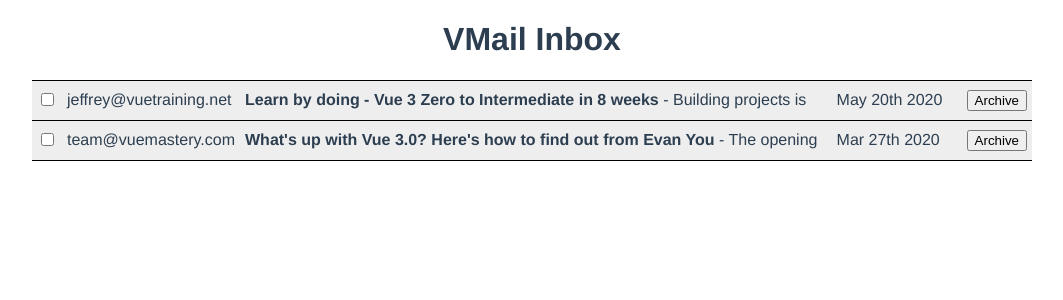
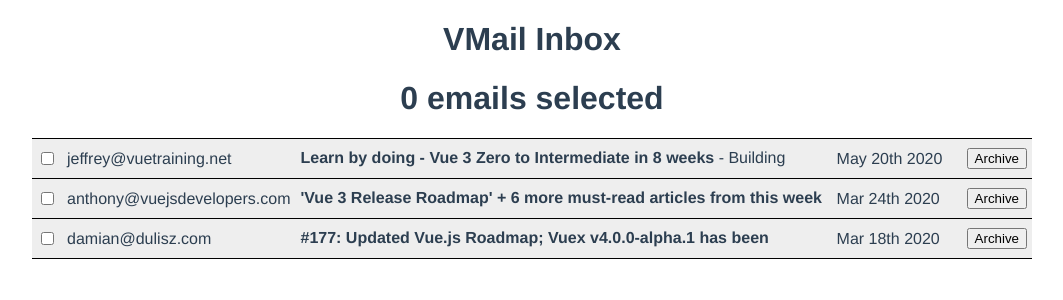
Before and after one commit to wjen/squirrelmail-vue, a Vue app: page / in a window 1280 px wide. Shown: the top 300 px of the page, without its empty margins (108-1171 px from the left). Built offline with nearby package versions, Linux system fonts and the light colour scheme; data requests are answered from the project's data file.

Commit message:
set up buttons for email and functionality

```diff
--- a/db.json
+++ b/db.json
@@ -6,8 +6,8 @@
       "subject": "What's up with Vue 3.0? Here's how to find out from Evan You",
       "body": "The opening keynote of VueConf US this year was Evan You (the creator of Vue), giving his State of the Vuenion address. He walked us through the journey of getting Vue 3 from a prototype to a reality the past year. He also dove into Vue's overall growth in the community.",
       "sentAt": "2020-03-27T18:25:43.511Z",
-      "archived": false,
-      "read": true,
+      "archived": true,
+      "read": false,
       "archive": true
     },
     {
@@ -26,7 +26,7 @@
       "subject": "#177: Updated Vue.js Roadmap; Vuex v4.0.0-alpha.1 has been released; Kia King Ishii join the core team; Nuxt v2.12 released; Videos from Vue.js Amsterdam 2020 are here!",
       "body": "First of all, lets congratulate Kia King Ishii on joining the Vue.js core team! 🎉 He has been doing an incredible job building vuex-orm and will now focus on working on the next versions of Vuex.\n\nSpeaking of which – Vuex v4.0.0-alpha.1 has just been released! This is the version of Vuex that will work with Vue 3.0 but keep the familiar API you know from the current version.",
       "sentAt": "2020-03-18T18:25:43.511Z",
-      "archived": true,
+      "archived": false,
       "read": true,
       "archive": true
     },
@@ -36,7 +36,7 @@
       "subject": "'Vue 3 Release Roadmap' + 6 more must-read articles from this week",
       "body": "Newsletter Issue #161",
       "sentAt": "2020-03-24T18:25:43.511Z",
-      "archived": true,
+      "archived": false,
       "read": true
     }
   ]
--- a/src/components/MailTable.vue
+++ b/src/components/MailTable.vue
@@ -1,42 +1,61 @@
 <template>
+  <h1>{{ emailSelection.emails.size }} emails selected</h1>
   <table class="mail-table">
     <tbody>
       <tr
         v-for="email in unarchivedEmails"
         :key="email.id"
         :class="['clickable', email.read ? 'read' : '']"
-        @click="openEmail(email)"
       >
         <td>
-          <input type="checkbox" />
+          <input
+            type="checkbox"
+            @click="emailSelection.toggle(email)"
+            :selected="emailSelection.emails.has(email)"
+          />
         </td>
-        <td>{{ email.from }}</td>
-        <td>
+        <td @click="openEmail(email)">{{ email.from }}</td>
+        <td @click="openEmail(email)">
           <p>
             <strong>{{ email.subject }}</strong> - {{ email.body }}
           </p>
         </td>
-        <td class="date">{{ format(new Date(email.sentAt), "MMM do yyyy") }}</td>
+        <td class="date" @click="openEmail(email)">
+          {{ format(new Date(email.sentAt), "MMM do yyyy") }}
+        </td>
         <td><button @click="archiveEmail(email)">Archive</button></td>
       </tr>
     </tbody>
   </table>
   <ModalView v-if="openedEmail" @closeModal="openedEmail = null">
-    <MailView v-if="openedEmail" :email="openedEmail" />
+    <MailView v-if="openedEmail" :email="openedEmail" @changeEmail="changeEmail" />
   </ModalView>
 </template>
 
 <script>
 import { format } from "date-fns";
-import { ref } from "vue";
+import { ref, reactive } from "vue";
 import axios from "axios";
 import MailView from "@/components/MailView.vue";
 import ModalView from "@/components/ModalView.vue";
 export default {
   async setup() {
+    let selected = reactive(new Set());
+    let emailSelection = {
+      emails: selected,
+      toggle(email) {
+        if (selected.has(email)) {
+          selected.delete(email);
+        } else {
+          selected.add(email);
+        }
+        console.log(selected);
+      }
+    };
     let response = await axios.get("http://localhost:3000/emails");
     let emails = response.data;
     return {
+      emailSelection,
       format,
       emails: ref(emails),
       openedEmail: ref(null)
@@ -58,9 +77,12 @@ export default {
   },
   methods: {
     openEmail(email) {
-      email.read = true;
-      this.updateEmail(email);
       this.openedEmail = email;
+
+      if (email) {
+        email.read = true;
+        this.updateEmail(email);
+      }
     },
     archiveEmail(email) {
       email.archived = true;
@@ -68,6 +90,27 @@ export default {
     },
     updateEmail(email) {
       axios.put(`http://localhost:3000/emails/${email.id}`, email);
+    },
+    changeEmail({ toggleRead, toggleArchive, save, closeModal, changeIndex }) {
+      let email = this.openedEmail;
+      if (toggleRead) {
+        email.read = !email.read;
+      }
+      if (toggleArchive) {
+        email.archived = !email.archived;
+      }
+      if (save) {
+        this.updateEmail = null;
+      }
+      if (closeModal) {
+        this.openedEmail = null;
+      }
+      if (changeIndex) {
+        let emails = this.unarchivedEmails;
+        let currentIndex = emails.indexOf(this.openedEmail);
+        let newEmail = emails[currentIndex + changeIndex];
+        this.openEmail(newEmail);
+      }
     }
   }
 };
--- a/src/components/MailView.vue
+++ b/src/components/MailView.vue
@@ -1,5 +1,13 @@
 <template>
   <div class="email-display">
+    <div>
+      <button @click="toggleArchive">
+        {{ email.archived ? "Move to Inbox (e)" : "Archive (e)" }}
+      </button>
+      <button @click="toggleRead">{{ email.read ? "Mark Unread (r)" : "Mark Read (r)" }}</button>
+      <button @click="goNewer">Newer (k)</button>
+      <button @click="goOlder">Older (j)</button>
+    </div>
     <h2 class="mb-0">
       Subject: <strong> {{ email.subject }}</strong>
     </h2>
@@ -13,11 +21,53 @@
 <script>
 import { format } from "date-fns";
 import marked from "marked";
+// import axios from "axios";
+import useKeydown from "../composables/use-keydown";
 export default {
-  setup() {
+  setup(props, { emit }) {
+    // let toggleRead = () => {
+    //   let email = props.email;
+    //   email.read = !email.read;
+    //   axios.put(`http://localhost:3000/emails/${email.id}`, email);
+    // };
+    // let toggleArchive = () => {
+    //   let email = props.email;
+    //   email.archived = !email.archived;
+    //   axios.put(`http://localhost:3000/emails/${email.id}`, email);
+    // };
+    let toggleRead = () => {
+      emit("changeEmail", { toggleRead: true, save: true });
+    };
+    let toggleArchive = () => {
+      emit("changeEmail", { toggleArchive: true, save: true, closeModal: true });
+    };
+    let goNewer = () => {
+      emit("changeEmail", { changeIndex: -1 });
+    };
+    let goOlder = () => {
+      emit("changeEmail", { changeIndex: 1 });
+    };
+    let goNewerAndArchive = () => {
+      emit("changeEmail", { changeIndex: -1, toggleArchive: true, save: true });
+    };
+    let goOlderAndArchive = () => {
+      emit("changeEmail", { changeIndex: 1, toggleArchive: true, save: true });
+    };
+    useKeydown([
+      { key: "r", fn: toggleRead },
+      { key: "e", fn: toggleArchive },
+      { key: "k", fn: goNewer },
+      { key: "j", fn: goOlder },
+      { key: "[", fn: goNewerAndArchive },
+      { key: "]", fn: goOlderAndArchive }
+    ]);
     return {
       format,
-      marked
+      marked,
+      toggleRead,
+      toggleArchive,
+      goNewer,
+      goOlder
     };
   },
   props: {
@@ -29,4 +79,4 @@ export default {
 };
 </script>
 
-<style></style>
+<style scoped></style>
```
